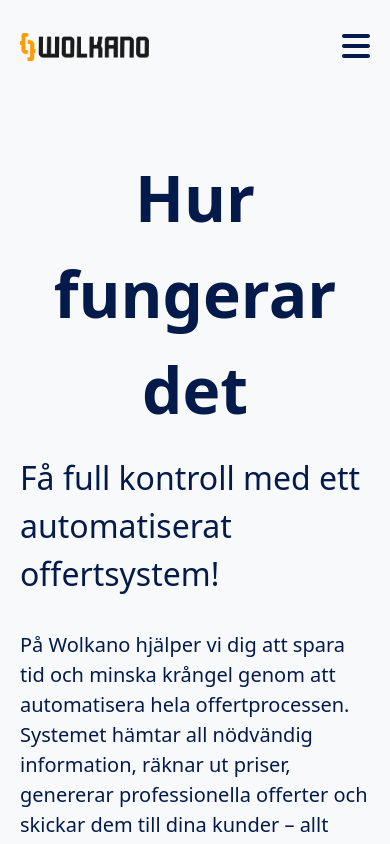
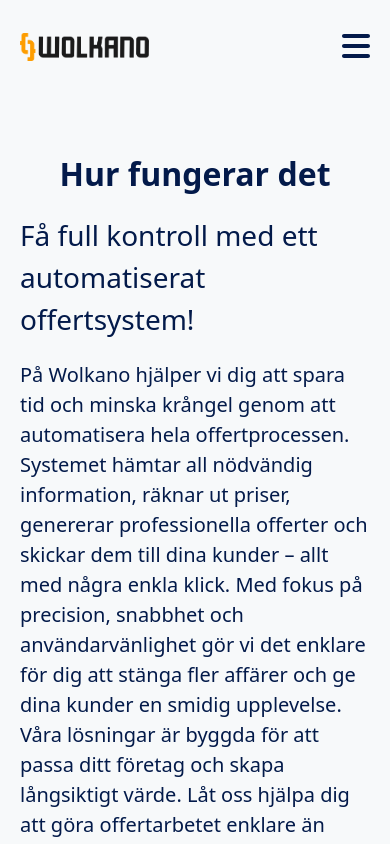
Before and after one commit to Wolkano/wolkano, a Vue app in the folder wolkano/: page /#/works in a window 390 px wide. Shown: the top 844 px of the page. Built offline with nearby package versions, Linux system fonts and the light colour scheme.

Commit message:
changed font size on mobile view

```diff
--- a/wolkano/src/views/HowItWorks.vue
+++ b/wolkano/src/views/HowItWorks.vue
@@ -206,14 +206,17 @@ const copy = computed(() => store.state.copy.works);
 
 @media (max-width: 768px) {
   .home {
+    h1 {
+      font-size: $font-size-mobile-h1;
+    }
     .mainDiv {
       padding-left: 20px;
       padding-right: 20px;
       .intro {
         width: 100%;
         justify-content: center;
-        h1 {
-          font-size: $font-size-mobile-h1;
+        h2 {
+          font-size: $font-size-mobile-h2;
           margin-bottom: 0;
         }
         p {
```
